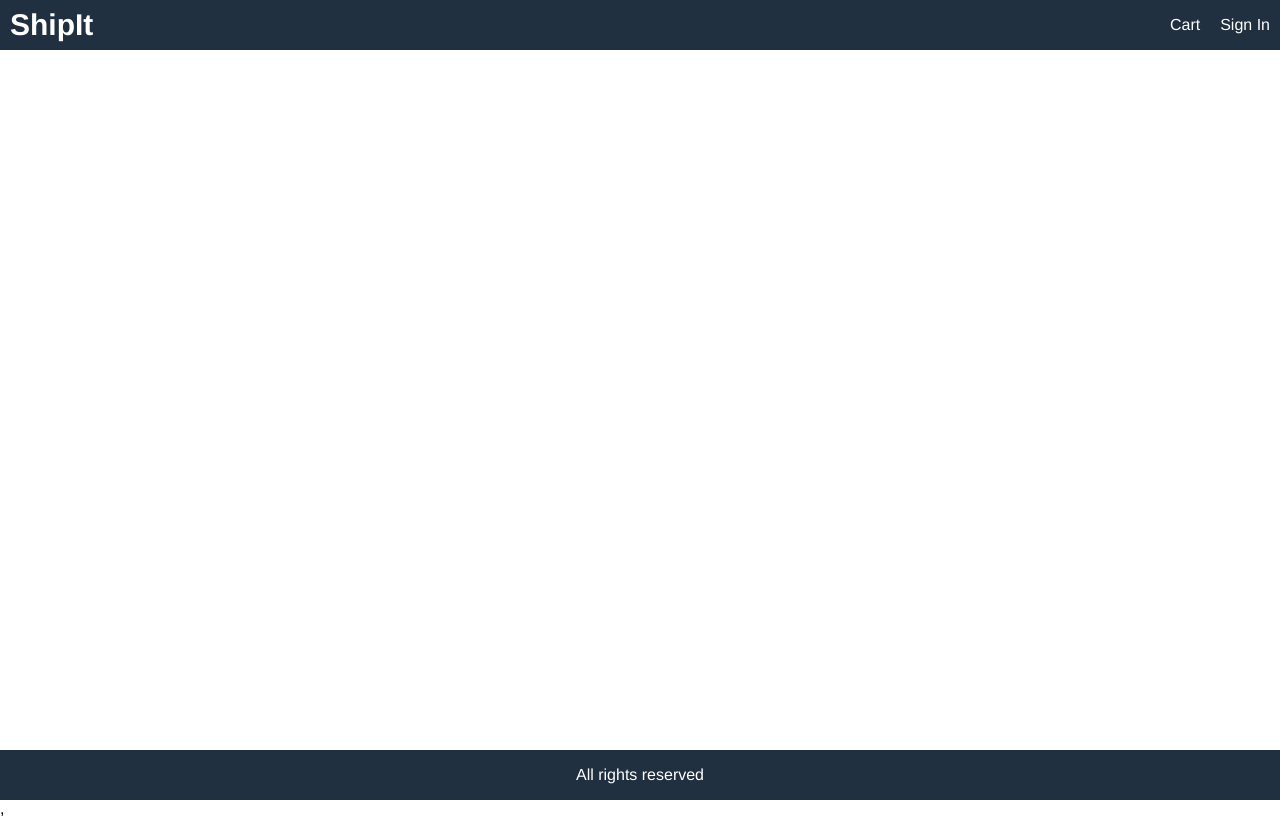
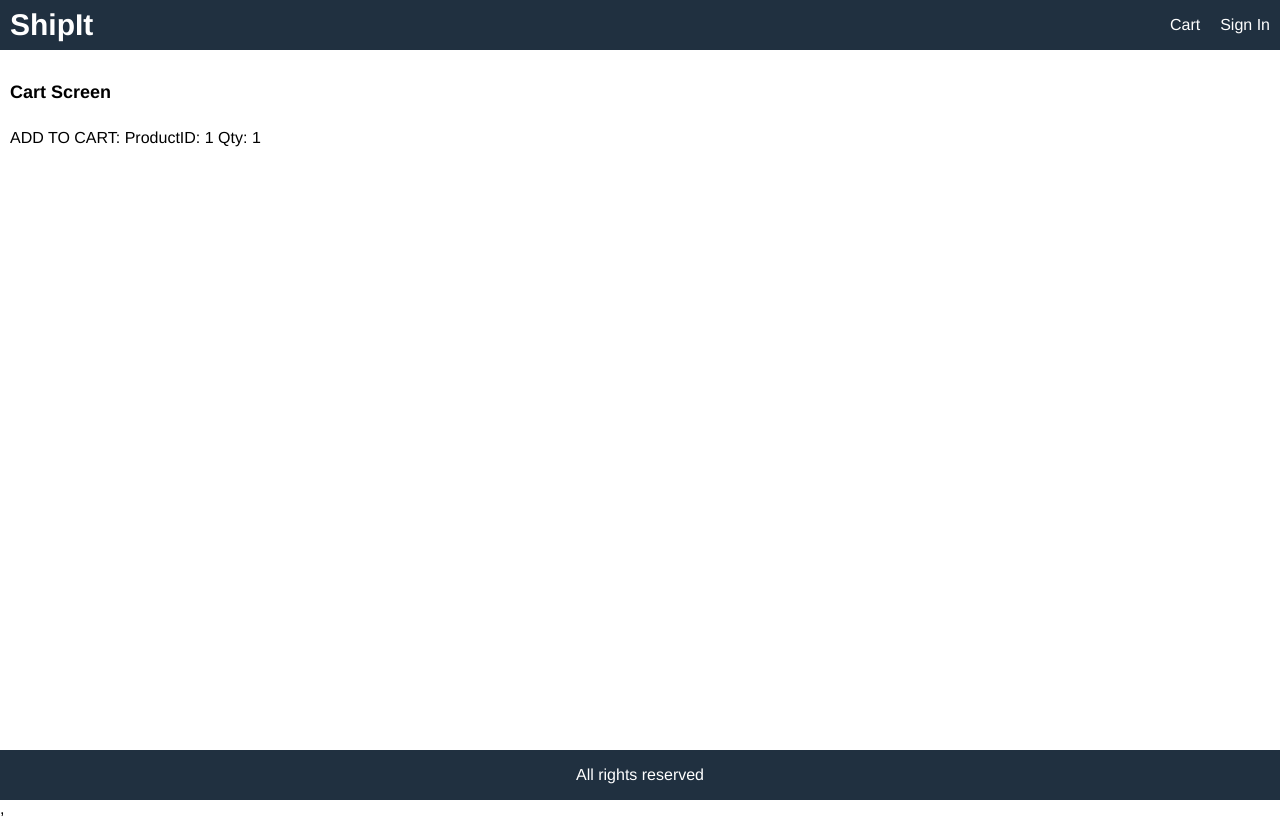
Before and after one commit to Vaibhav-kakkar/shipit, a React (Create React App) app in the folder frontend/: page /cart/1 in a window 1280 px wide. Built offline with nearby package versions, Linux system fonts and the light colour scheme.

Commit message:
Handling add to cart

```diff
--- a/frontend/src/App.js
+++ b/frontend/src/App.js
@@ -1,5 +1,6 @@
 import React from 'react';
 import { BrowserRouter, Route } from 'react-router-dom';
+import CartScreen from './screens/CartScreen';
 import HomeScreen from './screens/HomeScreen';
 import ProductScreen from './screens/ProductScreen';
 
@@ -17,6 +18,7 @@
         </div>
       </header>
       <main>
+        <Route path = "/cart/:id?" component = {CartScreen}></Route>
         <Route path = "/product/:id" component = {ProductScreen}></Route>
         <Route path = "/" component = {HomeScreen} exact></Route>
       </main>
--- /dev/null
+++ b/frontend/src/screens/CartScreen.js
@@ -0,0 +1,13 @@
+import React from 'react'
+
+export default function CartScreen(props) {
+    const productId = props.match.params.id;
+    const qty = props.location.search ? Number(props.location.search.split('=')[1])
+    : 1;
+    return (
+        <div>
+            <h1>Cart Screen</h1>
+            <p>ADD TO CART: ProductID: {productId} Qty: {qty}</p>
+        </div>
+    )
+}
--- a/frontend/src/screens/ProductScreen.js
+++ b/frontend/src/screens/ProductScreen.js
@@ -1,4 +1,4 @@
-import React, { useEffect} from 'react';
+import React, { useEffect, useState } from 'react';
 import { useDispatch, useSelector } from 'react-redux';
 import Rating from '../components/Rating';
 import { detailsProduct } from '../actions/productActions';
@@ -9,12 +9,17 @@
 export default function ProductScreen(props) {
     const dispatch = useDispatch();
     const productId = props.match.params.id;
+    const [qty, setQty] = useState(1);
     const productDetails = useSelector(state => state.productDetails);
     const { loading, error, product } = productDetails;
 
     useEffect(() => {
         dispatch(detailsProduct(productId));
     }, [dispatch, productId]);
+
+    const addToCartHandler = () => {
+        props.history.push(`/cart/${productId}?qty=${qty}`);
+    };
 
     return (
         <div>
@@ -78,11 +83,38 @@
                                     </div>
                                 </div>
                             </li>
-                            <li>
-                                <button className="primary block">
+                            {
+                            product.countInStock > 0 &&
+                            (
+                                <>
+                                <li>
+                                    <div className="row">
+                                        <div>Qty</div>
+                                    <div>
+                                    <select
+                                    value={qty}
+                                    onChange={(e) => setQty(e.target.value)}>
+
+                                    {
+                                        [...Array(product.countInStock).keys()].map( (x) => (
+                                            <option key={x+1}
+                                            value = {x+1}>
+                                                {x+1}
+                                            </option>
+                                        )
+                                     )}
+                                     </select>
+                                     </div>
+                                     </div>
+                                </li>
+                                <li>
+                                <button onClick={addToCartHandler} className="primary block">
                                     Add to Cart
                                 </button>
-                            </li>
+                                </li>
+                                </>
+                            )}
+
                         </ul>
                     </div>
                  </div>
```
Also changed, not shown: 1 other file (tests, documents, lock files or other folders).
